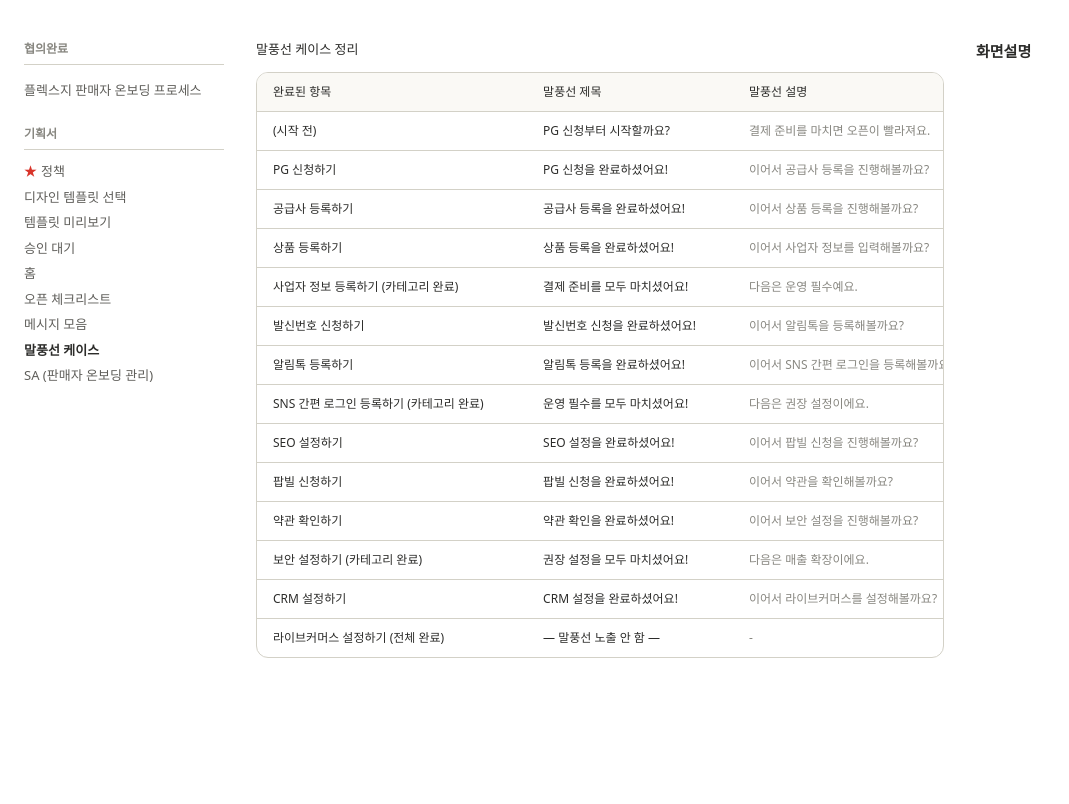
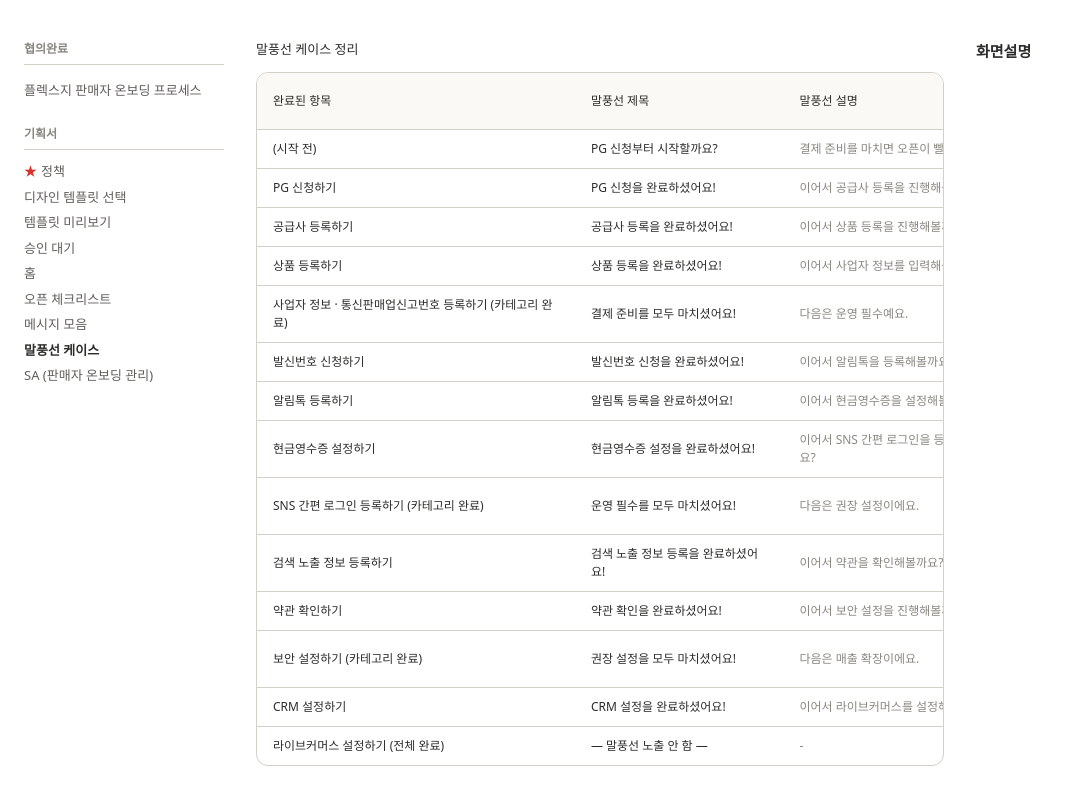
Before and after one commit to WEED-Convergence/WEED-Convergence-FLEXG-onboarding-HYESUN-2026-08, a Next.js app: page /bubble-cases in a window 1280 px wide. Shown: the whole page, without its empty margins (0-1069 px from the left). Built offline with nearby package versions, Linux system fonts and the light colour scheme.

Commit message:
말풍선 케이스 화면: 체크리스트 최신 항목 구성에 맞춰 업데이트

```diff
--- a/src/app/bubble-cases/page.tsx
+++ b/src/app/bubble-cases/page.tsx
@@ -40,7 +40,7 @@ const bubbleCases: BubbleCaseRow[] = [
     button2: "이어하기",
   },
   {
-    completedItem: "사업자 정보 등록하기 (카테고리 완료)",
+    completedItem: "사업자 정보 · 통신판매업신고번호 등록하기 (카테고리 완료)",
     title: "결제 준비를 모두 마치셨어요!",
     description: "다음은 운영 필수예요.",
     button1: "닫기",
@@ -56,6 +56,13 @@ const bubbleCases: BubbleCaseRow[] = [
   {
     completedItem: "알림톡 등록하기",
     title: "알림톡 등록을 완료하셨어요!",
+    description: "이어서 현금영수증을 설정해볼까요?",
+    button1: "닫기",
+    button2: "이어하기",
+  },
+  {
+    completedItem: "현금영수증 설정하기",
+    title: "현금영수증 설정을 완료하셨어요!",
     description: "이어서 SNS 간편 로그인을 등록해볼까요?",
     button1: "닫기",
     button2: "이어하기",
@@ -68,15 +75,8 @@ const bubbleCases: BubbleCaseRow[] = [
     button2: "다음 단계",
   },
   {
-    completedItem: "SEO 설정하기",
-    title: "SEO 설정을 완료하셨어요!",
-    description: "이어서 팝빌 신청을 진행해볼까요?",
-    button1: "닫기",
-    button2: "이어하기",
-  },
-  {
-    completedItem: "팝빌 신청하기",
-    title: "팝빌 신청을 완료하셨어요!",
+    completedItem: "검색 노출 정보 등록하기",
+    title: "검색 노출 정보 등록을 완료하셨어요!",
     description: "이어서 약관을 확인해볼까요?",
     button1: "닫기",
     button2: "이어하기",
```
